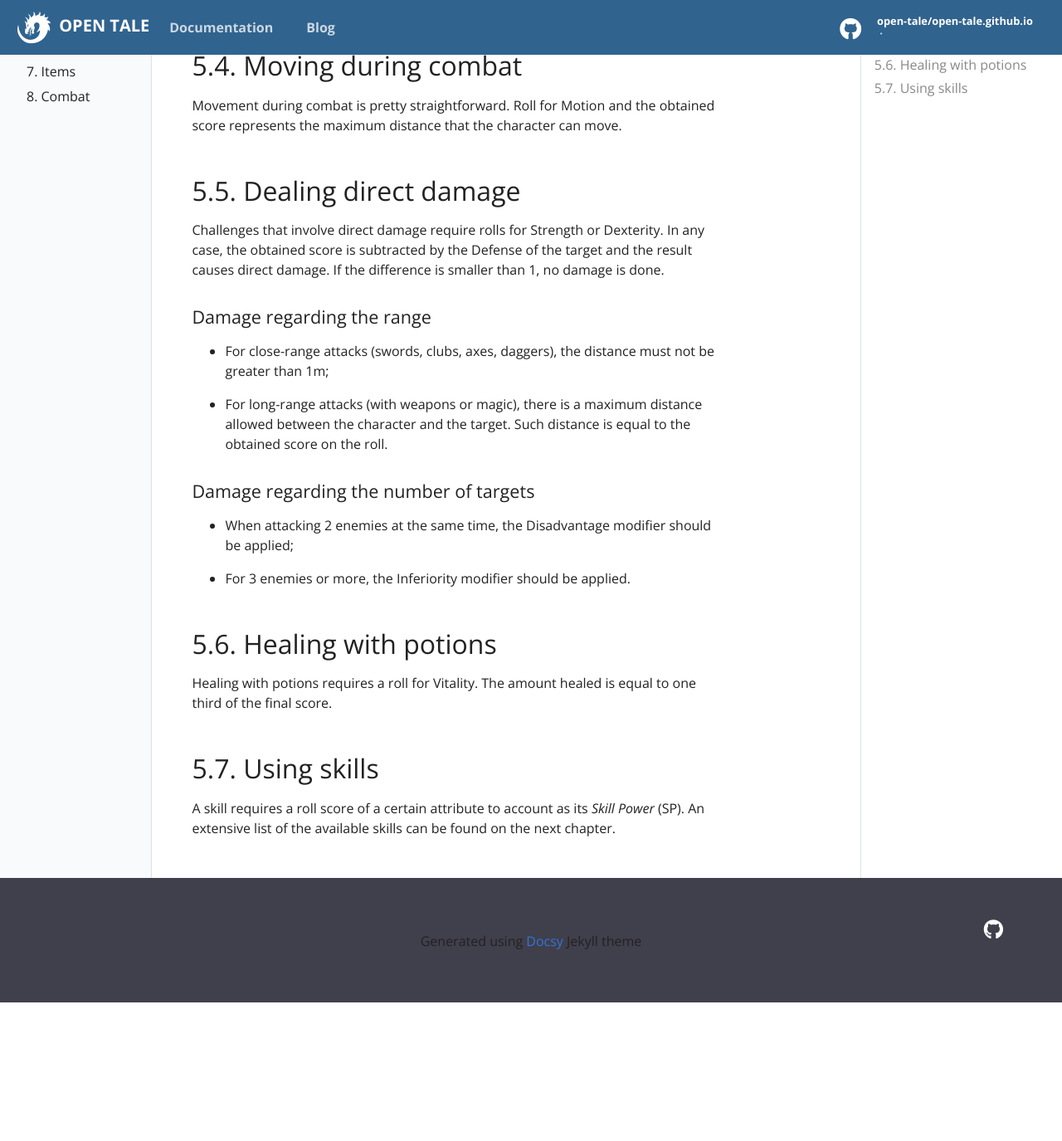
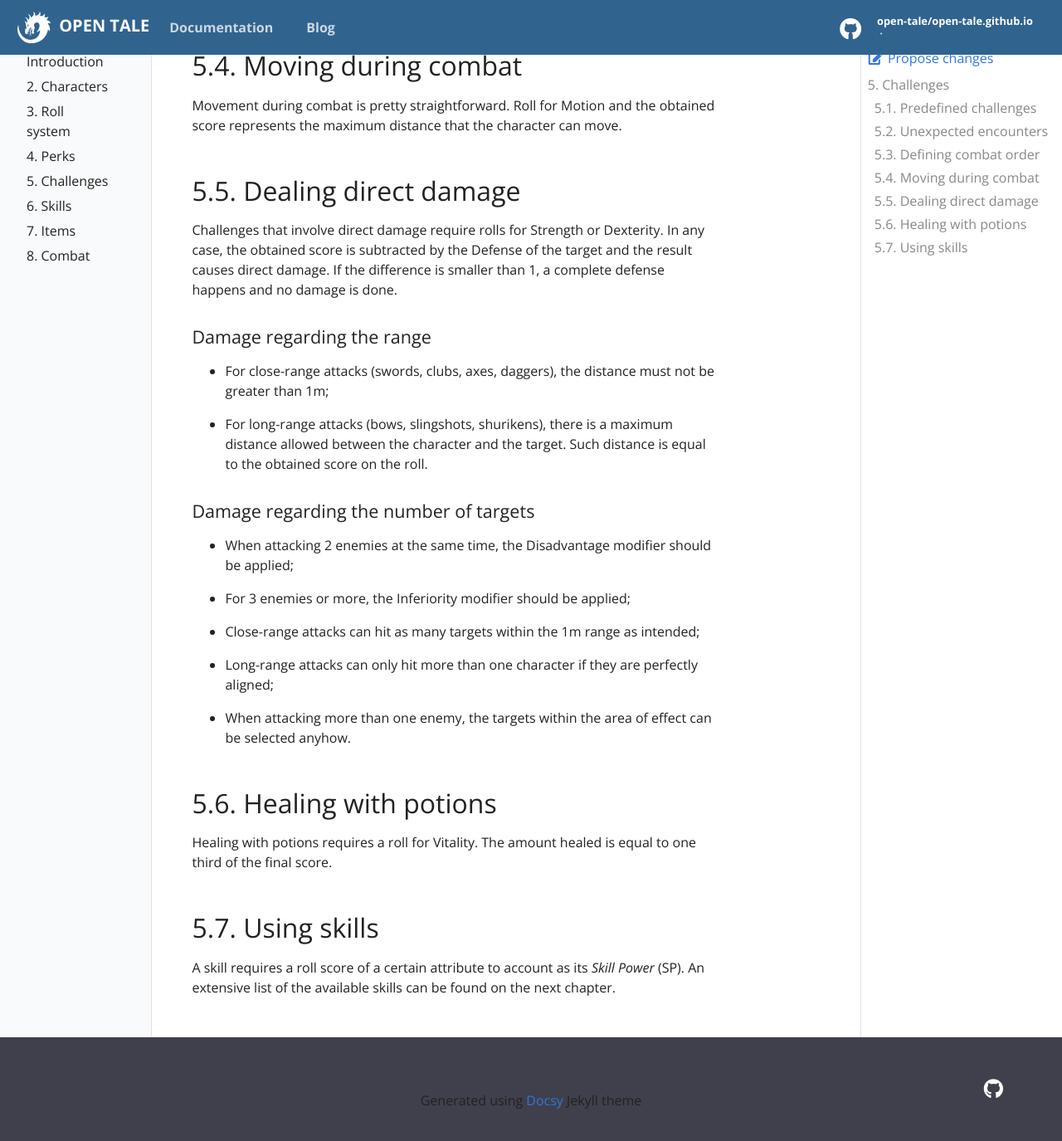
Before and after one commit to open-tale/open-tale.github.io, a Jekyll site: the page built from _docs/05-challenges.md, in a window 1280 px wide and 1400 px high, scrolled down 1527 px. Shown: the top 1375 px of the window at 83% size. Built offline with Jekyll 4.4.1, drawn with Linux system fonts in a browser that asks for light colours; before the commit the page ends 2735 px from its top, so only the background shows below that.

Commit message:
update content

```diff
--- a/_docs/05-challenges.md
+++ b/_docs/05-challenges.md
@@ -62,24 +62,32 @@ obtained score represents the maximum distance that the character can move.
 
 Challenges that involve direct damage require rolls for Strength or Dexterity.
 In any case, the obtained score is subtracted by the Defense of the target
-and the result causes direct damage. If the difference is smaller than 1, no
-damage is done.
+and the result causes direct damage. If the difference is smaller than 1, a
+complete defense happens and no damage is done.
 
 #### Damage regarding the range
 
 * For close-range attacks (swords, clubs, axes, daggers), the distance must not
 be greater than 1m;
 
-* For long-range attacks (with weapons or magic), there is a maximum distance
-allowed between the character and the target. Such distance is equal to the
-obtained score on the roll.
+* For long-range attacks (bows, slingshots, shurikens), there is a maximum
+distance allowed between the character and the target. Such distance is equal to
+the obtained score on the roll.
 
 #### Damage regarding the number of targets
 
 * When attacking 2 enemies at the same time, the Disadvantage modifier should be
 applied;
 
-* For 3 enemies or more, the Inferiority modifier should be applied.
+* For 3 enemies or more, the Inferiority modifier should be applied;
+
+* Close-range attacks can hit as many targets within the 1m range as intended;
+
+* Long-range attacks can only hit more than one character if they are perfectly
+aligned;
+
+* When attacking more than one enemy, the targets within the area of effect can
+be selected anyhow.
 
 ## 5.6. Healing with potions
 
```
Also changed, not shown: _docs/04-perks.md (+2 -3 lines).
